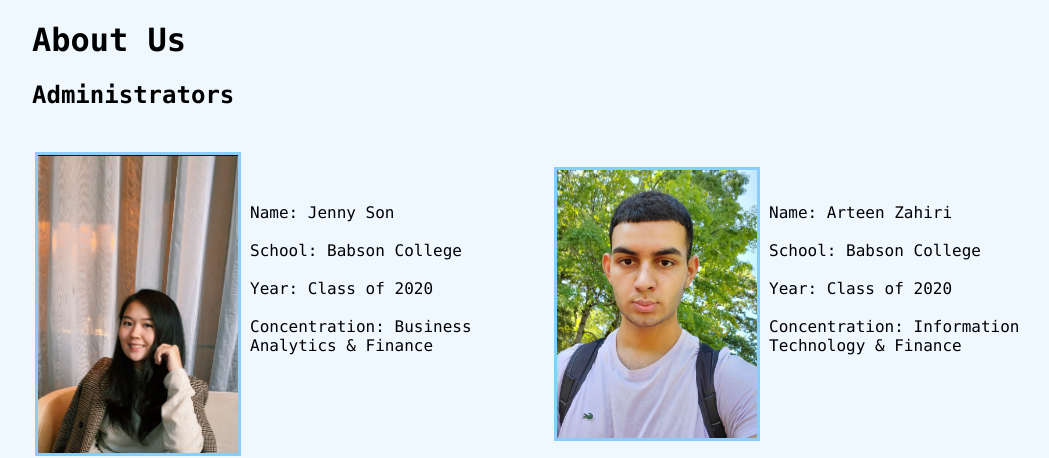
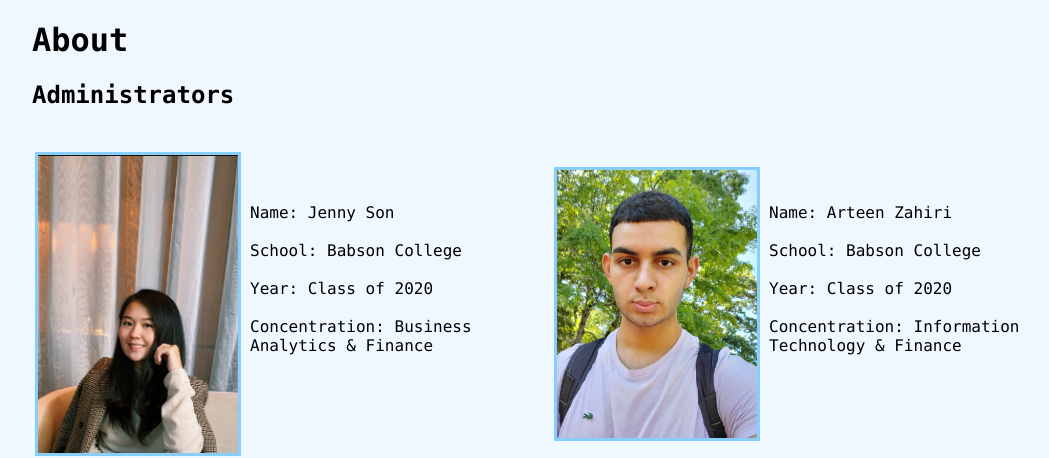
Before and after one commit to azahiri/Project-Arteen-Jenny, a Flask app: page /about in a window 1280 px wide. Shown: the part 126-584 px from the top of the page, without its empty margins (104-1153 px from the left). Run offline with Flask 2, Linux system fonts and the light colour scheme.

Commit message:
Update aboutus.html

```diff
--- a/templates/aboutus.html
+++ b/templates/aboutus.html
@@ -7,7 +7,7 @@
       <meta name="apple-mobile-web-app-status-bar-style" content="black" />
       <meta name="mobile-web-app-capable" content="yes" />
       <link rel="stylesheet" href="{{ url_for('static',    filename='css/style.css') }}">
-  <title>About Us</title>
+  <title>About</title>
 
 	<style>
 	/* Your styles go here */
@@ -22,7 +22,7 @@
       {% extends "template.html" %}
       {% block content %}
 
-      <h1 style="font-family:  monaco, Consolas, 'Lucida Console', monospace;">About Us</h1>
+      <h1 style="font-family:  monaco, Consolas, 'Lucida Console', monospace;">About</h1>
 
       <h2 style="margin-bottom: 0px;"> Administrators </h2>
       <table style="width:80%; margin-top: 10px;">
```
